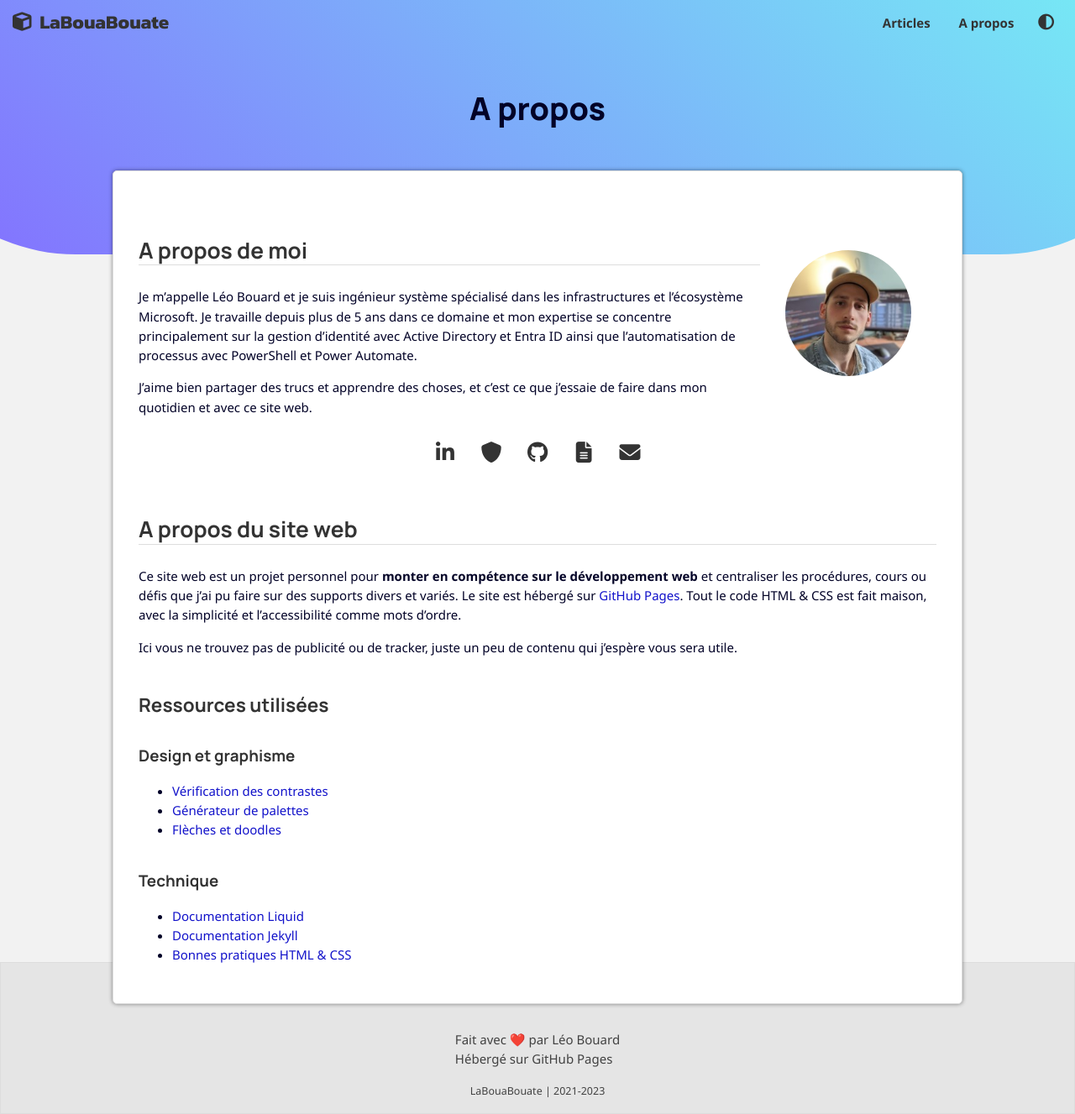
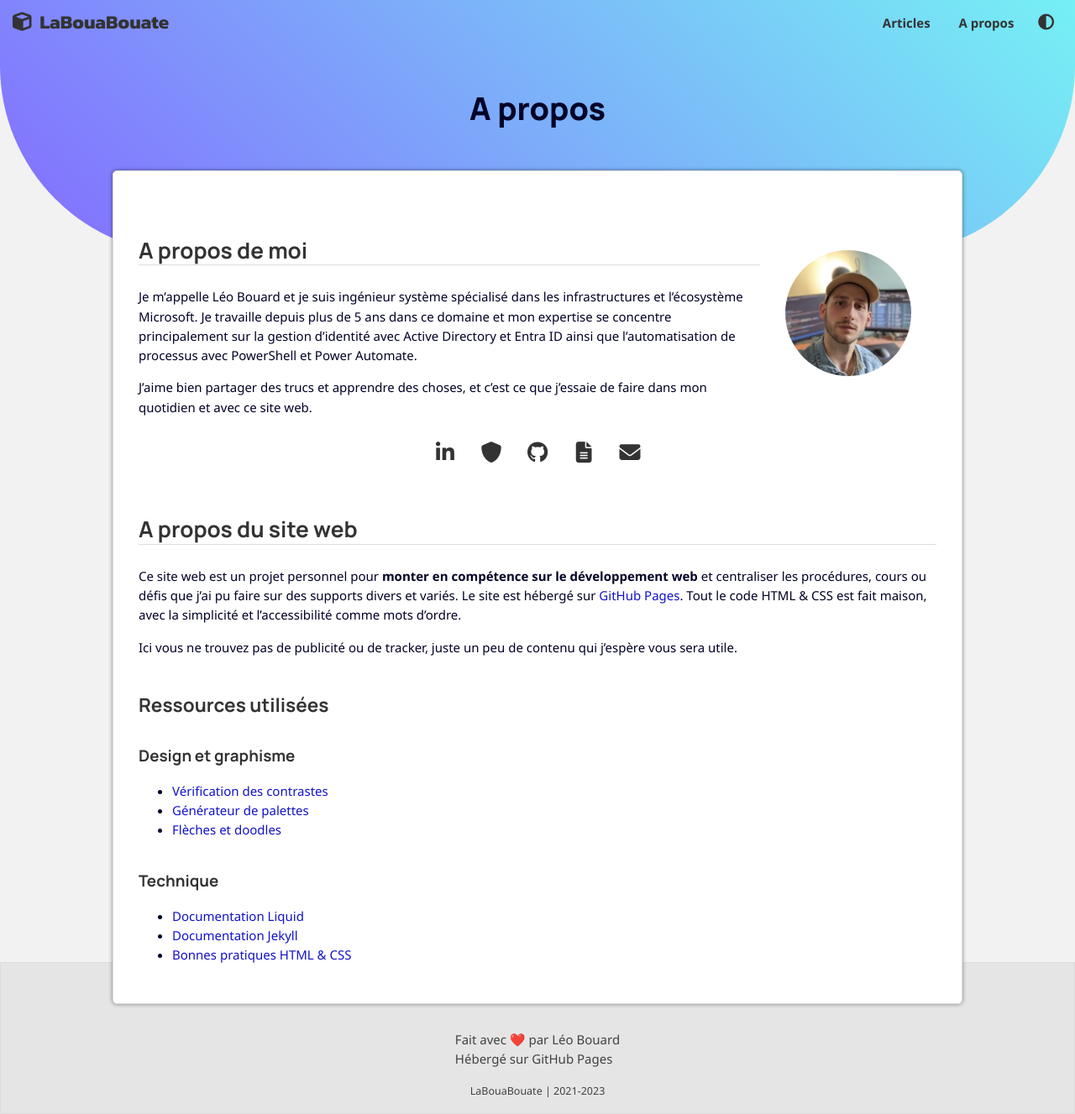
Before and after one commit to leobouard/leobouard.github.io, a Jekyll site: the page built from about.md, in a window 1280 px wide. Shown: the whole page at 84% size. Built offline with Jekyll 4.4.1, drawn with Linux system fonts in a browser that asks for light colours; nearby versions of some CDN libraries; some web fonts are replaced.

Commit message:
Update posts.scss

```diff
--- a/assets/css/posts.scss
+++ b/assets/css/posts.scss
@@ -92,7 +92,8 @@ div.banner {
     justify-content: center;
     background: linear-gradient(45deg, var(--primary), var(--secondary));
     user-select: none;
-    min-width: 1550px;
+    max-width: 1550px;
+    width: -webkit-fill-available;
     z-index: -1;
     margin: -100px 0px;
     min-height: 350px;
```
